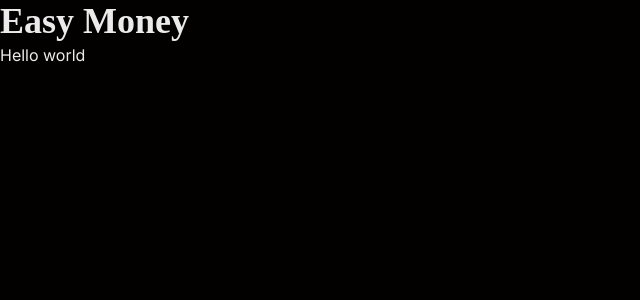
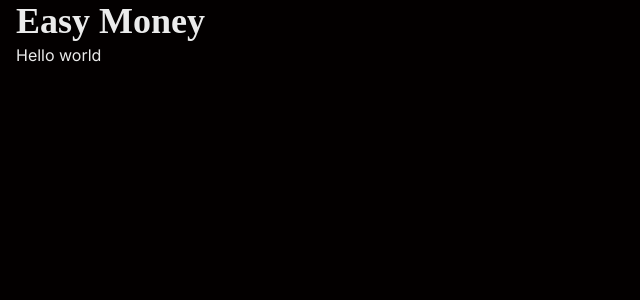
Before and after one commit to marvinkome/easy-money, a Next.js app: page / in a window 1280 px wide. Shown: the top 300 px of the page, without its empty margins (0-640 px from the left). Built offline with nearby package versions, Linux system fonts and the light colour scheme; a web font is replaced by a local one.

Commit message:
add container

```diff
--- a/pages/index.js
+++ b/pages/index.js
@@ -1,5 +1,5 @@
 import Head from "next/head";
-import { Heading, Text } from "@chakra-ui/react";
+import { chakra, Container, Heading, Text } from "@chakra-ui/react";
 
 export default function Home() {
   return (
@@ -10,8 +10,12 @@ export default function Home() {
         <link rel="icon" href="/favicon.ico" />
       </Head>
 
-      <Heading>Easy Money</Heading>
-      <Text>Hello world</Text>
+      <Container maxW="container.xl">
+        <Heading>Easy Money</Heading>
+        <Text>Hello world</Text>
+
+        <chakra.footer></chakra.footer>
+      </Container>
     </>
   );
 }
```
